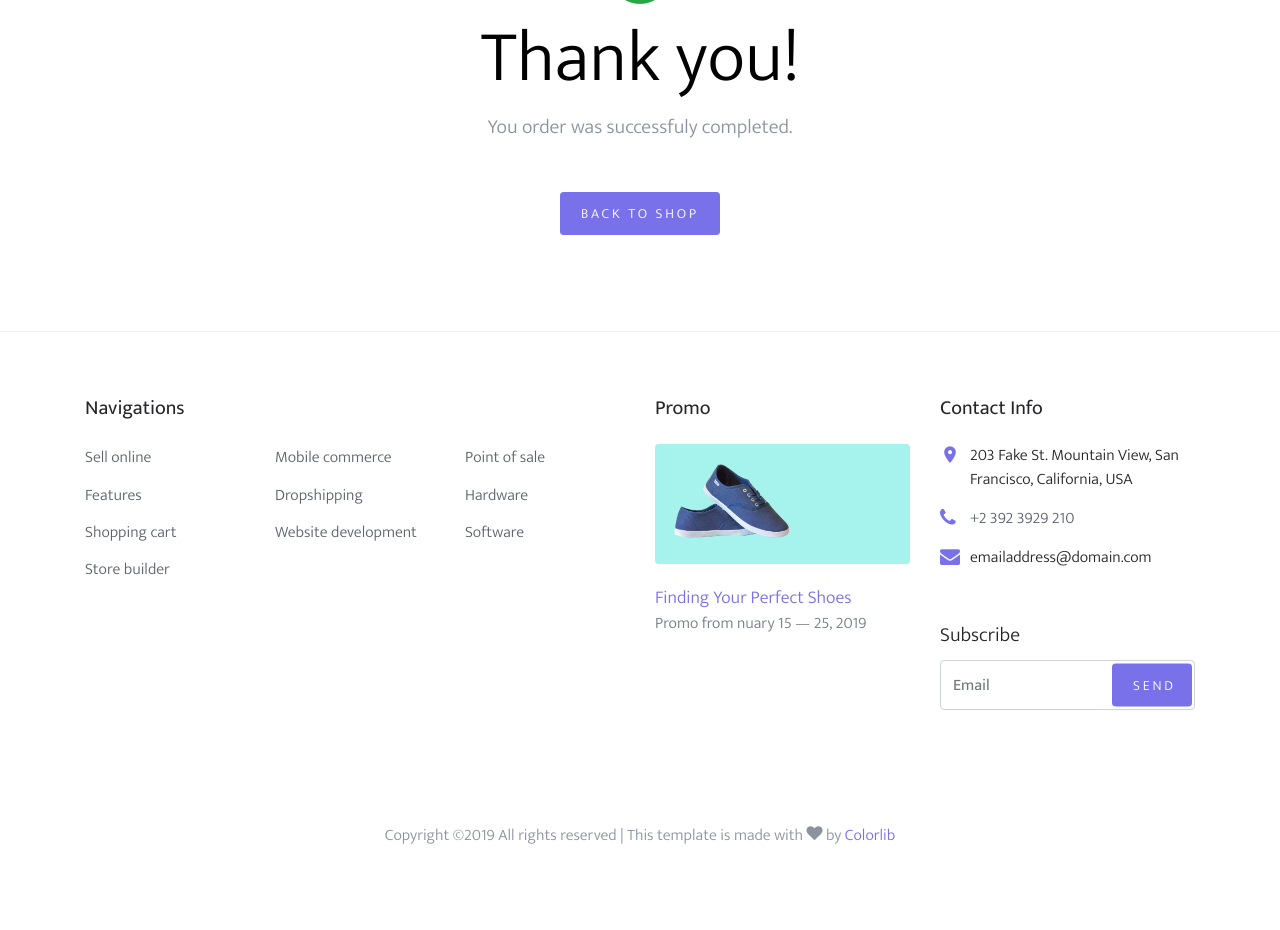
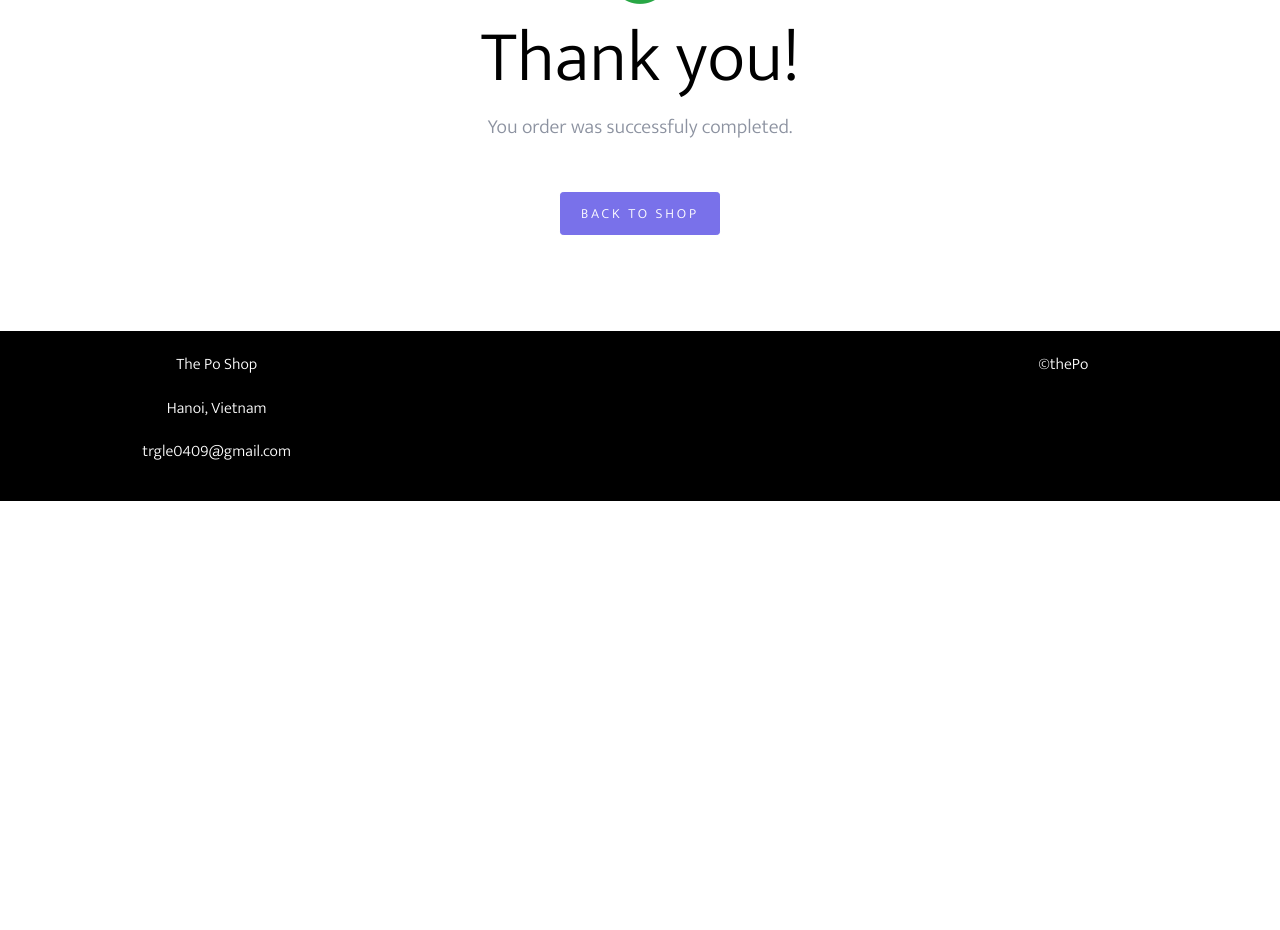
Before and after one commit to felix0409/WebProject, a Flask app: page /thankyou in a window 1280 px wide. Shown: the part 399-1329 px from the top of the page. After the commit the page ends 900 px from the top, so only its background shows below. Run offline with Flask 2, Linux system fonts and the light colour scheme; some libraries are stand-ins or nearby versions; some web fonts are replaced.

Commit message:
initial commit

```diff
--- a/TEAM4/templates/thankyou.html
+++ b/TEAM4/templates/thankyou.html
@@ -117,80 +117,30 @@
       </div>
     </div>
 
-    <footer class="site-footer border-top">
-      <div class="container">
-        <div class="row">
-          <div class="col-lg-6 mb-5 mb-lg-0">
-            <div class="row">
-              <div class="col-md-12">
-                <h3 class="footer-heading mb-4">Navigations</h3>
-              </div>
-              <div class="col-md-6 col-lg-4">
-                <ul class="list-unstyled">
-                  <li><a href="#">Sell online</a></li>
-                  <li><a href="#">Features</a></li>
-                  <li><a href="#">Shopping cart</a></li>
-                  <li><a href="#">Store builder</a></li>
-                </ul>
-              </div>
-              <div class="col-md-6 col-lg-4">
-                <ul class="list-unstyled">
-                  <li><a href="#">Mobile commerce</a></li>
-                  <li><a href="#">Dropshipping</a></li>
-                  <li><a href="#">Website development</a></li>
-                </ul>
-              </div>
-              <div class="col-md-6 col-lg-4">
-                <ul class="list-unstyled">
-                  <li><a href="#">Point of sale</a></li>
-                  <li><a href="#">Hardware</a></li>
-                  <li><a href="#">Software</a></li>
-                </ul>
-              </div>
-            </div>
-          </div>
-          <div class="col-md-6 col-lg-3 mb-4 mb-lg-0">
-            <h3 class="footer-heading mb-4">Promo</h3>
-            <a href="#" class="block-6">
-              <img src="images/hero_1.jpg" alt="Image placeholder" class="img-fluid rounded mb-4">
-              <h3 class="font-weight-light  mb-0">Finding Your Perfect Shoes</h3>
-              <p>Promo from  nuary 15 &mdash; 25, 2019</p>
-            </a>
-          </div>
-          <div class="col-md-6 col-lg-3">
-            <div class="block-5 mb-5">
-              <h3 class="footer-heading mb-4">Contact Info</h3>
-              <ul class="list-unstyled">
-                <li class="address">203 Fake St. Mountain View, San Francisco, California, USA</li>
-                <li class="phone"><a href="tel://23923929210">+2 392 3929 210</a></li>
-                <li class="email">emailaddress@domain.com</li>
-              </ul>
-            </div>
-
-            <div class="block-7">
-              <form action="#" method="post">
-                <label for="email_subscribe" class="footer-heading">Subscribe</label>
-                <div class="form-group">
-                  <input type="text" class="form-control py-4" id="email_subscribe" placeholder="Email">
-                  <input type="submit" class="btn btn-sm btn-primary" value="Send">
-                </div>
-              </form>
-            </div>
-          </div>
-        </div>
-        <div class="row pt-5 mt-5 text-center">
-          <div class="col-md-12">
-            <p>
-            <!-- Link back to Colorlib can't be removed. Template is licensed under CC BY 3.0. -->
-            Copyright &copy;<script data-cfasync="false" src="/cdn-cgi/scripts/5c5dd728/cloudflare-static/email-decode.min.js"></script><script>document.write(new Date().getFullYear());</script> All rights reserved | This template is made with <i class="icon-heart" aria-hidden="true"></i> by <a href="https://colorlib.com" target="_blank" class="text-primary">Colorlib</a>
-            <!-- Link back to Colorlib can't be removed. Template is licensed under CC BY 3.0. -->
-            </p>
+    <!-- footer -->
+    <div class="footer" style="background-color: black; color: white; padding: 20px; margin: 0;">
+      <div class="row text-center">
+          <div class="col-sm-4">
+              <p>The Po Shop</p>
+              <p>Hanoi, Vietnam</p>
+              <p>trgle0409@gmail.com</p>
           </div>
 
-        </div>
+          <div class="col-sm-4">
+              <a href="#" class="icon-footer">
+                  <i class="fab fa-facebook-square" style="transform: scale(2); margin-right: 20px;"></i>
+              </a>
+              <a href="#" class="icon-footer">
+                  <i class="fab fa-instagram" style="transform: scale(2);"></i>
+              </a>
+          </div>
+
+          <div class="col-sm-4">
+              <p>&copy;thePo</p>
+          </div>
       </div>
-    </footer>
   </div>
+
 
   <script src="js/jquery-3.3.1.min.js"></script>
   <script src="js/jquery-ui.js"></script>
```
